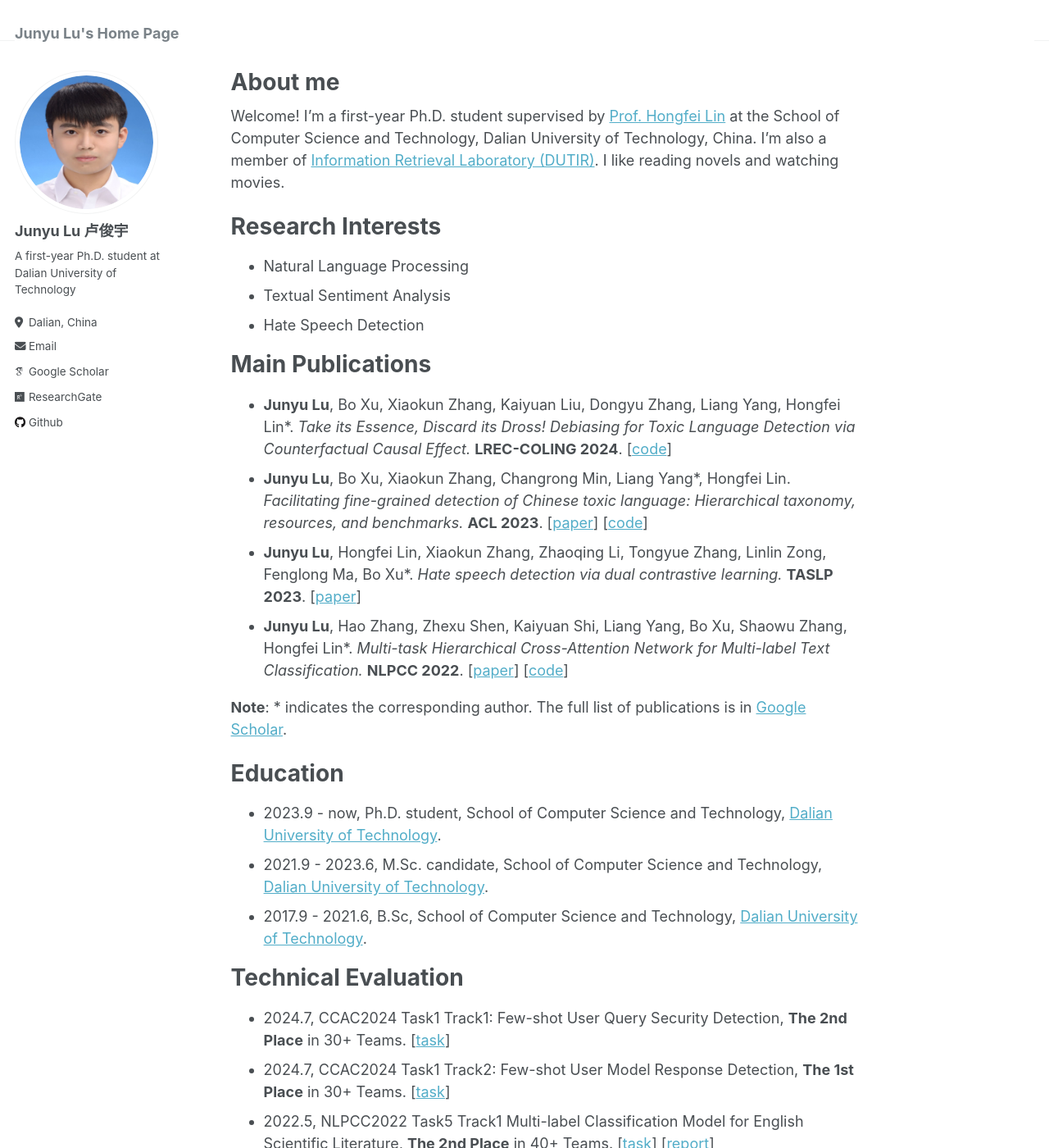
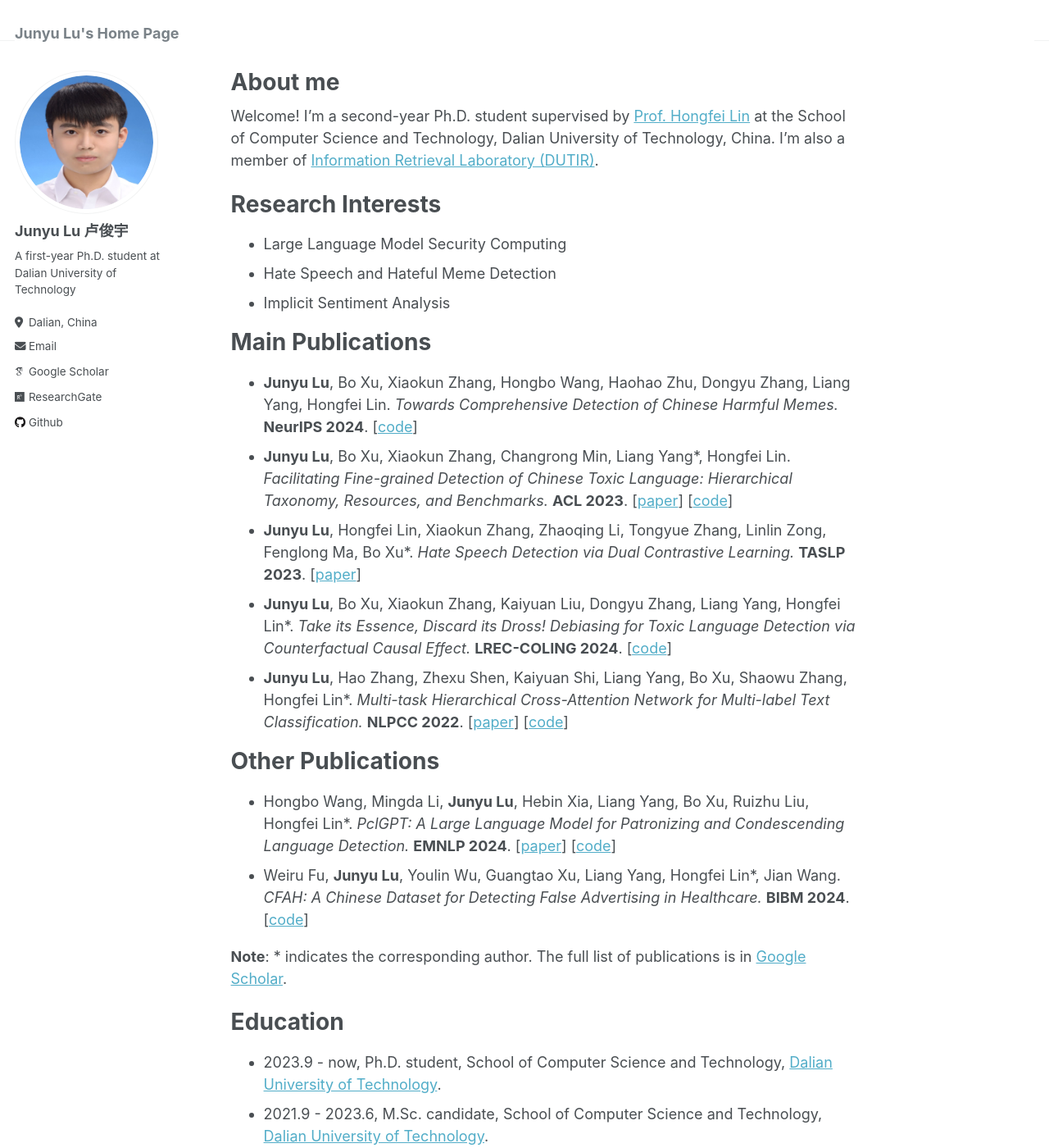
Before and after one commit to DUT-lujunyu/new_lujunyu.github.io, a Jekyll site: the page built from _pages/about.md, in a window 1280 px wide and 1400 px high. Shown: the whole window at 82% size. Built offline with Jekyll 4.4.1, drawn with Linux system fonts in a browser that asks for light colours; some web fonts are replaced; some of the changed text lies outside the part shown.

Commit message:
Update about.md

```diff
--- a/_pages/about.md
+++ b/_pages/about.md
@@ -7,20 +7,26 @@ redirect_from:
   - /about.html
 ---
 
-Welcome! I'm a first-year Ph.D. student supervised by [Prof. Hongfei Lin](https://scholar.google.com/citations?hl=zh-CN&user=kV68br0AAAAJ) at the School of Computer Science and Technology, Dalian University of Technology, China. I'm also a member of [Information Retrieval Laboratory (DUTIR)](http://ir.dlut.edu.cn). I like reading novels and watching movies.
+Welcome! I'm a second-year Ph.D. student supervised by [Prof. Hongfei Lin](https://scholar.google.com/citations?hl=zh-CN&user=kV68br0AAAAJ) at the School of Computer Science and Technology, Dalian University of Technology, China. I'm also a member of [Information Retrieval Laboratory (DUTIR)](http://ir.dlut.edu.cn).
 
 Research Interests
 ======
-* Natural Language Processing
-* Textual Sentiment Analysis
-* Hate Speech Detection
+* Large Language Model Security Computing
+* Hate Speech and Hateful Meme Detection
+* Implicit Sentiment Analysis
 
 Main Publications
 ======
+- **Junyu Lu**, Bo Xu, Xiaokun Zhang, Hongbo Wang, Haohao Zhu, Dongyu Zhang, Liang Yang, Hongfei Lin. _Towards Comprehensive Detection of Chinese Harmful Memes._ **NeurIPS 2024**. [[code](https://github.com/DUT-lujunyu/ToxiCN_MM)]
+- **Junyu Lu**, Bo Xu, Xiaokun Zhang, Changrong Min, Liang Yang*, Hongfei Lin. _Facilitating Fine-grained Detection of Chinese Toxic Language: Hierarchical Taxonomy, Resources, and Benchmarks._ **ACL 2023**. [[paper](https://aclanthology.org/2023.acl-long.898.pdf)] [[code](https://github.com/DUT-lujunyu/ToxiCN)]
+- **Junyu Lu**, Hongfei Lin, Xiaokun Zhang, Zhaoqing Li, Tongyue Zhang, Linlin Zong, Fenglong Ma, Bo Xu*. _Hate Speech Detection via Dual Contrastive Learning._ **TASLP 2023**. [[paper](https://ieeexplore.ieee.org/abstract/document/10180106)]
 - **Junyu Lu**, Bo Xu, Xiaokun Zhang, Kaiyuan Liu, Dongyu Zhang, Liang Yang, Hongfei Lin*. _Take its Essence, Discard its Dross! Debiasing for Toxic Language Detection via Counterfactual Causal Effect._ **LREC-COLING 2024**. [[code](https://github.com/DUT-lujunyu/Debias)]
-- **Junyu Lu**, Bo Xu, Xiaokun Zhang, Changrong Min, Liang Yang*, Hongfei Lin. _Facilitating fine-grained detection of Chinese toxic language: Hierarchical taxonomy, resources, and benchmarks._ **ACL 2023**. [[paper](https://aclanthology.org/2023.acl-long.898.pdf)] [[code](https://github.com/DUT-lujunyu/ToxiCN)]
-- **Junyu Lu**, Hongfei Lin, Xiaokun Zhang, Zhaoqing Li, Tongyue Zhang, Linlin Zong, Fenglong Ma, Bo Xu*. _Hate speech detection via dual contrastive learning._ **TASLP 2023**. [[paper](https://ieeexplore.ieee.org/abstract/document/10180106)]
 - **Junyu Lu**, Hao Zhang, Zhexu Shen, Kaiyuan Shi, Liang Yang, Bo Xu, Shaowu Zhang, Hongfei Lin*. _Multi-task Hierarchical Cross-Attention Network for Multi-label Text Classification._ **NLPCC 2022**. [[paper](https://link.springer.com/chapter/10.1007/978-3-031-17189-5_13)] [[code](https://github.com/DUT-lujunyu/MHCAN)]
+
+Other Publications
+======
+- Hongbo Wang, Mingda Li, **Junyu Lu**, Hebin Xia, Liang Yang, Bo Xu, Ruizhu Liu, Hongfei Lin*. _PclGPT: A Large Language Model for Patronizing and Condescending Language Detection._ **EMNLP 2024**. [[paper]( https://arxiv.org/abs/2410.00361)] [[code](https://github.com/dut-laowang/emnlp24-PclGPT)]
+- Weiru Fu, **Junyu Lu**, Youlin Wu, Guangtao Xu, Liang Yang, Hongfei Lin*, Jian Wang. _CFAH: A Chinese Dataset for Detecting False Advertising in Healthcare._ **BIBM 2024**. [[code](https://github.com/FuWeiru/CFAH)]
 
 **Note**: * indicates the corresponding author. The full list of publications is in [Google Scholar](https://scholar.google.com/citations?user=mMaIn0QAAAAJ&hl=zh-CN).
 
@@ -37,10 +43,17 @@ Technical Evaluation
 - 2022.5, NLPCC2022 Task5 Track1 Multi-label Classification Model for English Scientific Literature, **The 2nd Place** in 40+ Teams. [[task](http://tcci.ccf.org.cn/conference/2022/dldoc/NLPCC2022.SharedTask5.Guideline.pdf)] [[report](https://link.springer.com/chapter/10.1007/978-3-031-17189-5_13)]
 - 2020.9, CCF-BDCI2020 E-commerce User Purchasing Behavior Prediction, **The 5th Place** in 120+ Teams. [[task](https://www.datafountain.cn/competitions/448)]
 
-Internship
+Experience
 ======
 - 2022.7 - 2022.12, Research Intern, [China Mobile Research Institution](http://cmri.chinamobile.com/), Beijing, China.
 
 Project
 ======
 - **Hate Speech Dataset Catalogue**, Contributor. [[repo](https://github.com/leondz/hatespeechdata)]
+
+Awards
+======
+- National Scholarship for Postgraduate Students in 2023.
+- Huawei Scholarship in 2022.
+- Excellent Postgraduate of Dalian University of Technology in 2022-2023.
+- First Prize Scholarship for Postgraduate of Dalian University of Technology in 2022-2023.
```
